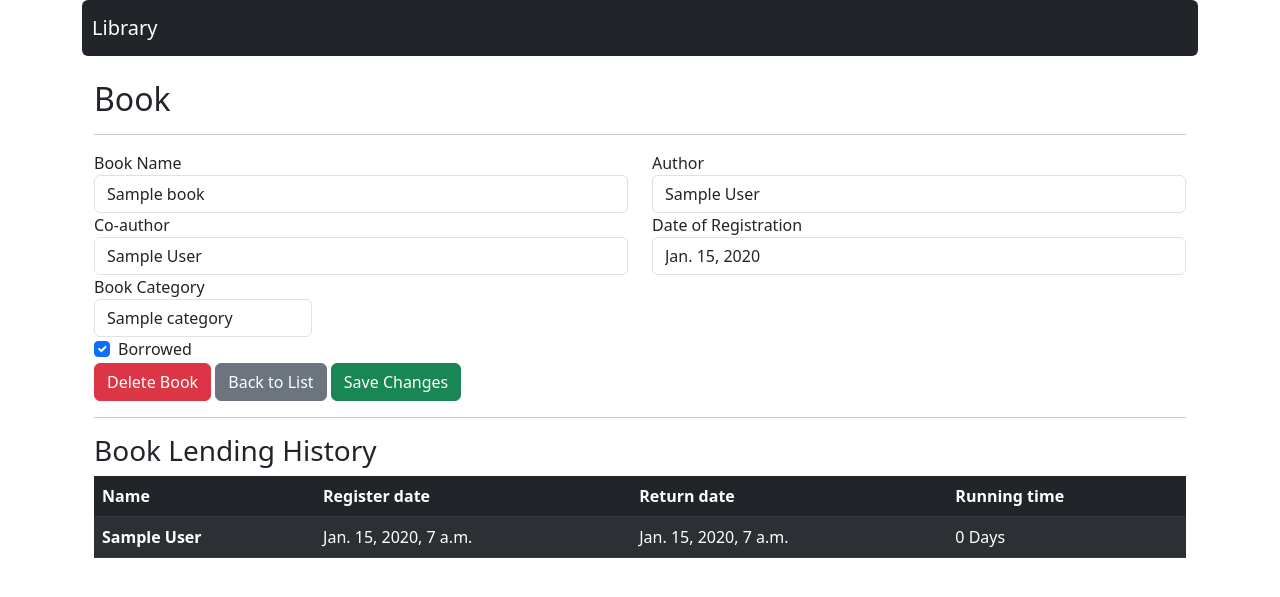
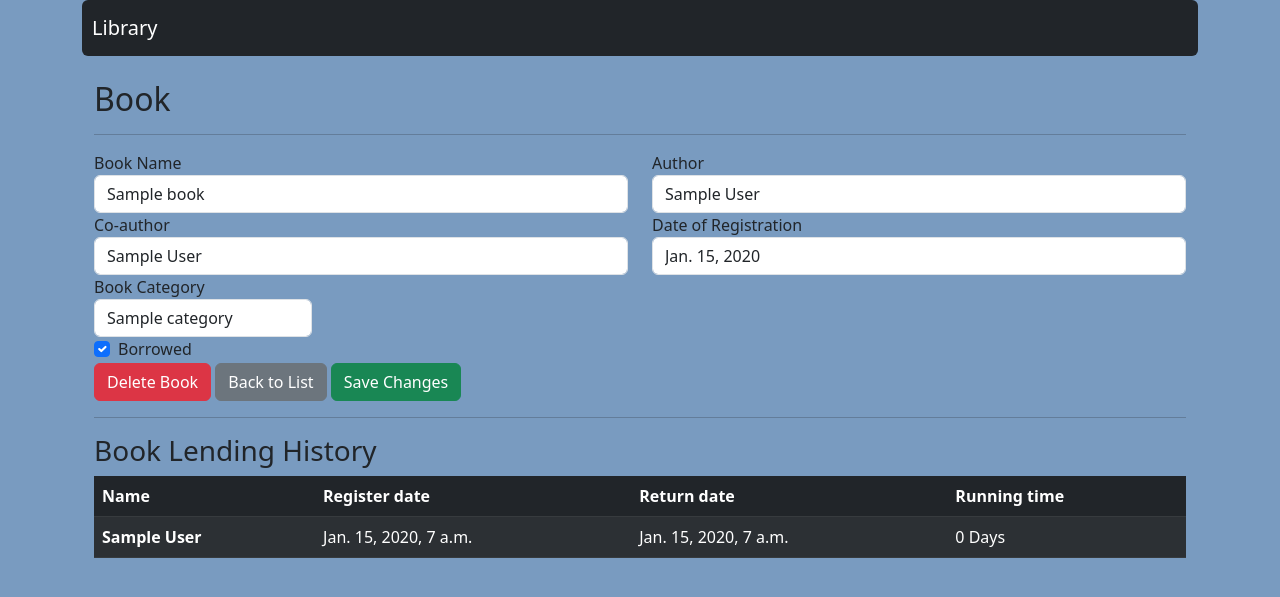
Before and after one commit to Andessonreis/library-py, a Django app: template book/templates/book_views.html in a window 1280 px wide. Shown: the top 597 px of the page. Run offline with Django 4.2, Linux system fonts and the light colour scheme; the template is opened without the code that fills it: values that come from a table or form of the project are taken from there, others are empty; tables that the repository leaves empty hold one stand-in row (values such as "Sample post").

Commit message:
feat: add style book_view

```diff
--- a/book/templates/book_views.html
+++ b/book/templates/book_views.html
@@ -3,6 +3,13 @@
 {% load filters %} <!-- Carregando os filtros -->
 
 {% block 'contents' %}
+
+
+<style>
+    body {
+      background-color: #799bc0;
+    }
+  </style>
 
 <div class="container">
     <br>
```
